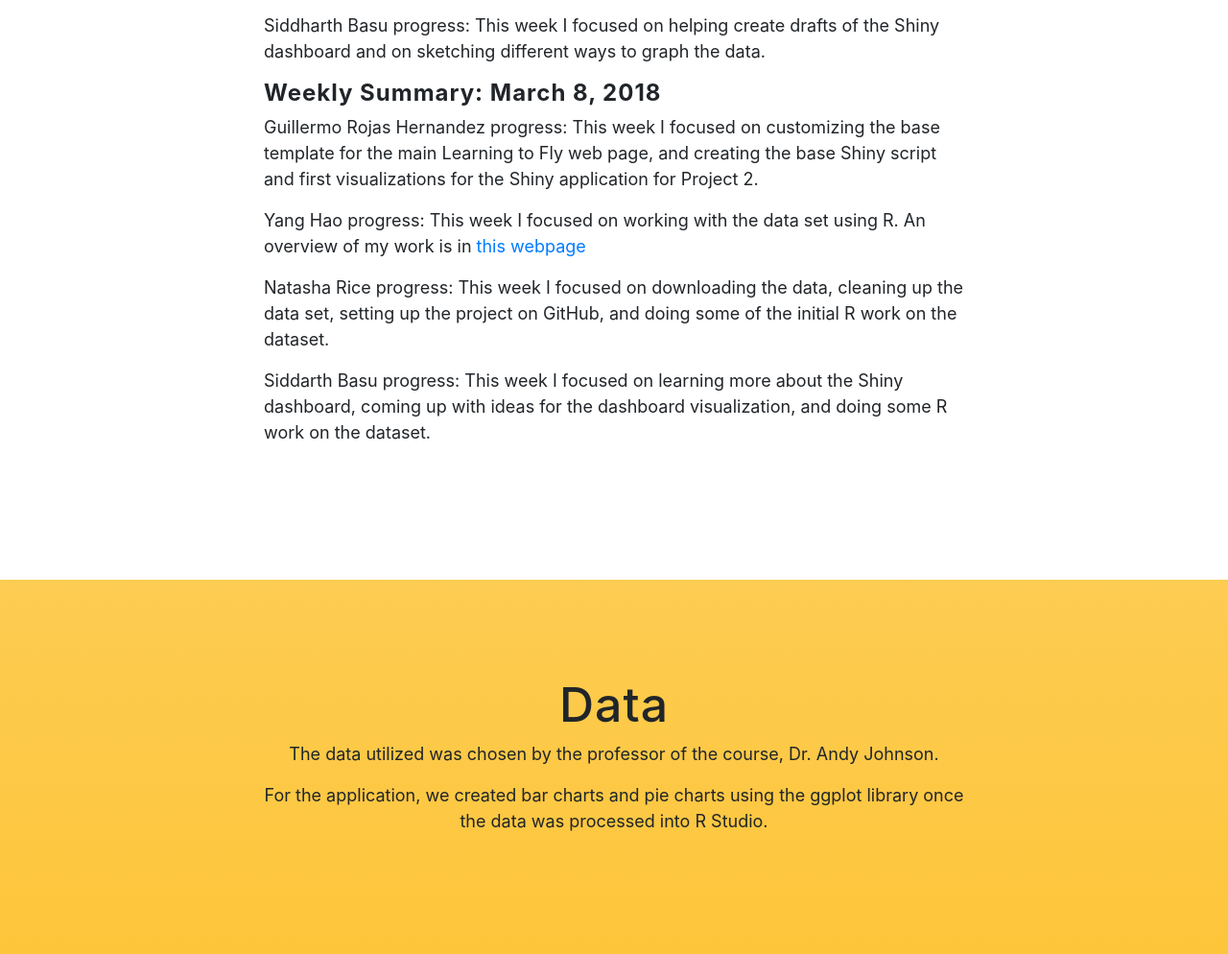
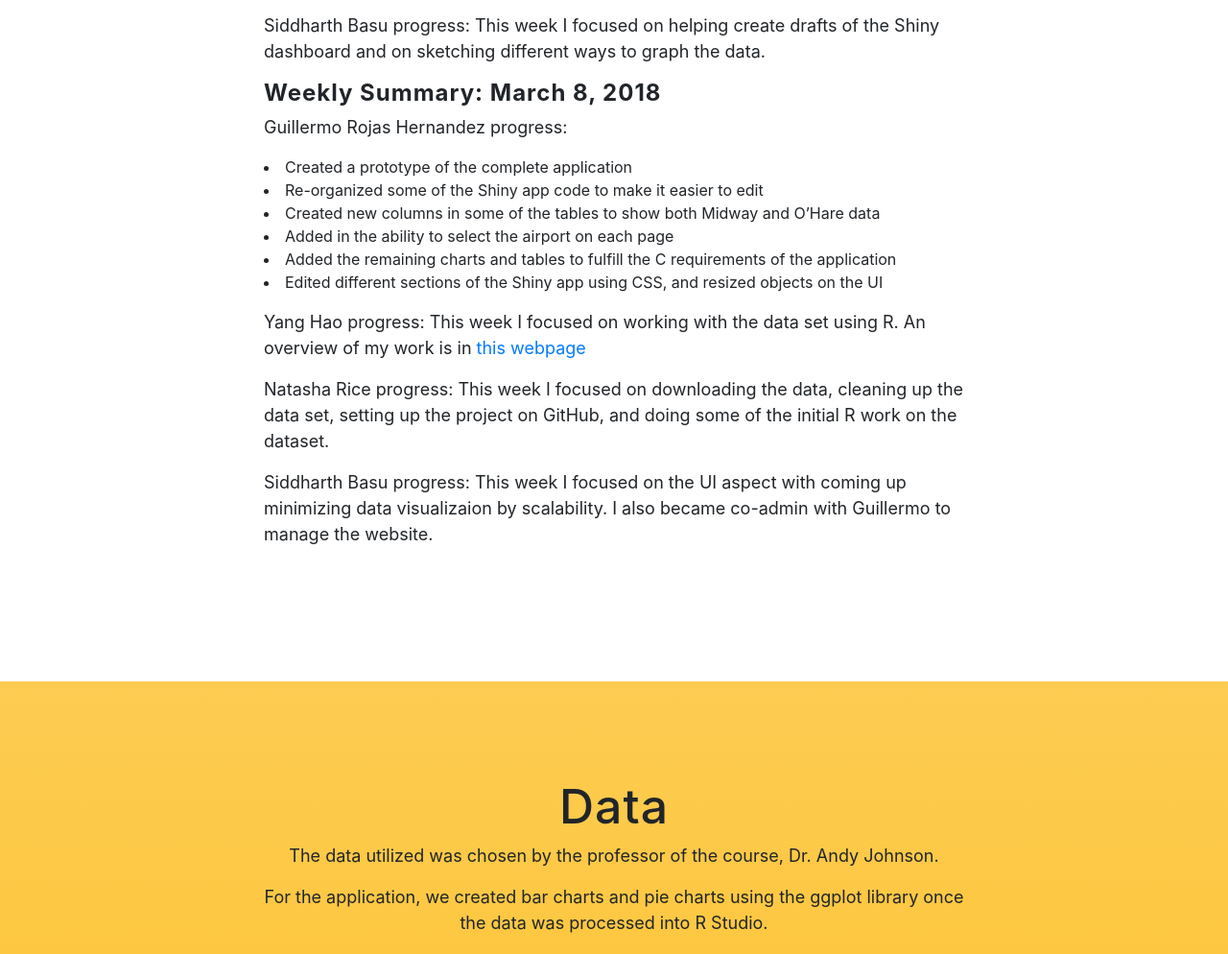
Before and after one commit to guillermokrh/CS-424---Project-2-Website, a website with bundled scripts: page index.html in a window 1280 px wide. Shown: the part 1952-2946 px from the top of the page at 96% size. Built offline with nearby package versions, Linux system fonts and the light colour scheme; a web font is replaced by a local one.

Commit message:
Guillermo's Progress
march 8, 2018 progress

```diff
--- a/index.html
+++ b/index.html
@@ -89,7 +89,7 @@
               <a href="pages/yang_hao_update_02-23-18.html">this webpage</a></p>
             <p>Natasha Rice progress:  This week I focused on downloading the data, cleaning up the data set, setting up the project on
               GitHub, and doing some of the initial R work on the dataset.</p>
-            <p>Siddarth Basu progress:  This week I focused on learning more about the Shiny dashboard, coming up with ideas for the
+            <p>Siddharth Basu progress:  This week I focused on learning more about the Shiny dashboard, coming up with ideas for the
               dashboard visualization, and doing some R work on the dataset.</p>
             <h4><strong>Weekly Summary: March 2, 2018</strong></h4>
             <p>Guillermo Rojas Hernandez progress: This week I set up the first draft of our application on the classroom Shiny server,
@@ -109,15 +109,19 @@
             palatte for consistency among the charts.</p>
             <p>Siddharth Basu progress:  This week I focused on helping create drafts of the Shiny dashboard and on sketching different ways to graph the data.</p>
             <h4><strong>Weekly Summary: March 8, 2018</strong></h4>
-            <p>Guillermo Rojas Hernandez progress: This week I focused on customizing the base template for the main Learning to Fly web page,
-              and creating the base Shiny script and first visualizations for the Shiny application for Project 2.
+            <p>Guillermo Rojas Hernandez progress:
+                <li> Created a prototype of the complete application </li>
+                <li> Re-organized some of the Shiny app code to make it easier to edit </li>
+                <li> Created new columns in some of the tables to show both Midway and O’Hare data </li>
+                <li> Added in the ability to select the airport on each page </li>
+                <li> Added the remaining charts and tables to fulfill the C requirements of the application </li>
+                <li> Edited different sections of the Shiny app using CSS, and resized objects on the UI </li>
             </p>
             <p>Yang Hao progress:  This week I focused on working with the data set using R.  An overview of my work is in
               <a href="pages/yang_hao_update_02-23-18.html">this webpage</a></p>
             <p>Natasha Rice progress:  This week I focused on downloading the data, cleaning up the data set, setting up the project on
               GitHub, and doing some of the initial R work on the dataset.</p>
-            <p>Siddarth Basu progress:  This week I focused on learning more about the Shiny dashboard, coming up with ideas for the
-              dashboard visualization, and doing some R work on the dataset.</p>
+            <p>Siddharth Basu progress: This week I focused on the UI aspect with coming up  minimizing data visualizaion by scalability. I also became co-admin with Guillermo to manage the website.
           </div>
         </div>
         <br>
@@ -224,7 +228,7 @@
         <h2> Authors</h2>
         <ul class="list-inline list-social">
           <p>Yang Hao</p>
-          <p>Siddarth Basu</p>
+          <p>Siddharth Basu</p>
           <p>Guillermo Rojas Hernandez</p>
           <p>Natasha Rice</p>
           <li class="list-inline-item github">
```
